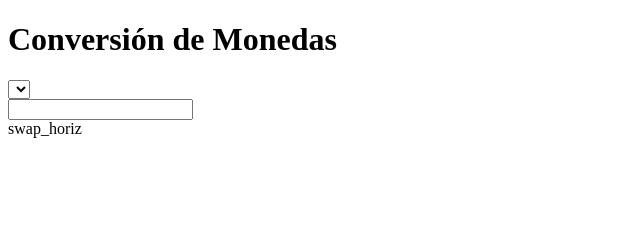
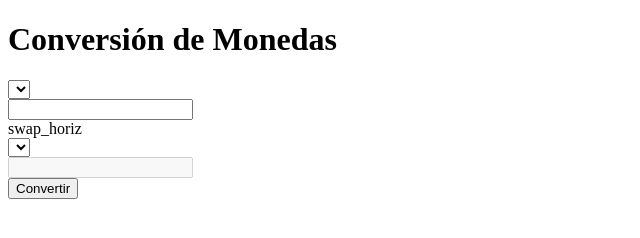
Before and after one commit to Suaguer88/conversor-m, a plain HTML site: page index.html in a window 1280 px wide. Shown: the whole page, without its empty margins (0-640 px from the left). Drawn offline with nearby package versions, Linux system fonts and the light colour scheme.

Commit message:
25072023

```diff
--- a/index.html
+++ b/index.html
@@ -28,7 +28,16 @@
             <span class="material-icons swap">
                 swap_horiz
             </span>
+            <div class="target">
+                <div class="options">
+                    <select name="" id=""></select>
+                </div>
+                <div class="input">
+                    <input type="number" name="" id="" disabled>
+                </div>
+            </div>
         </main>
+        <button class="result">Convertir</button>
     </div>
 
     <script src="/js/app.js"></script>
```
